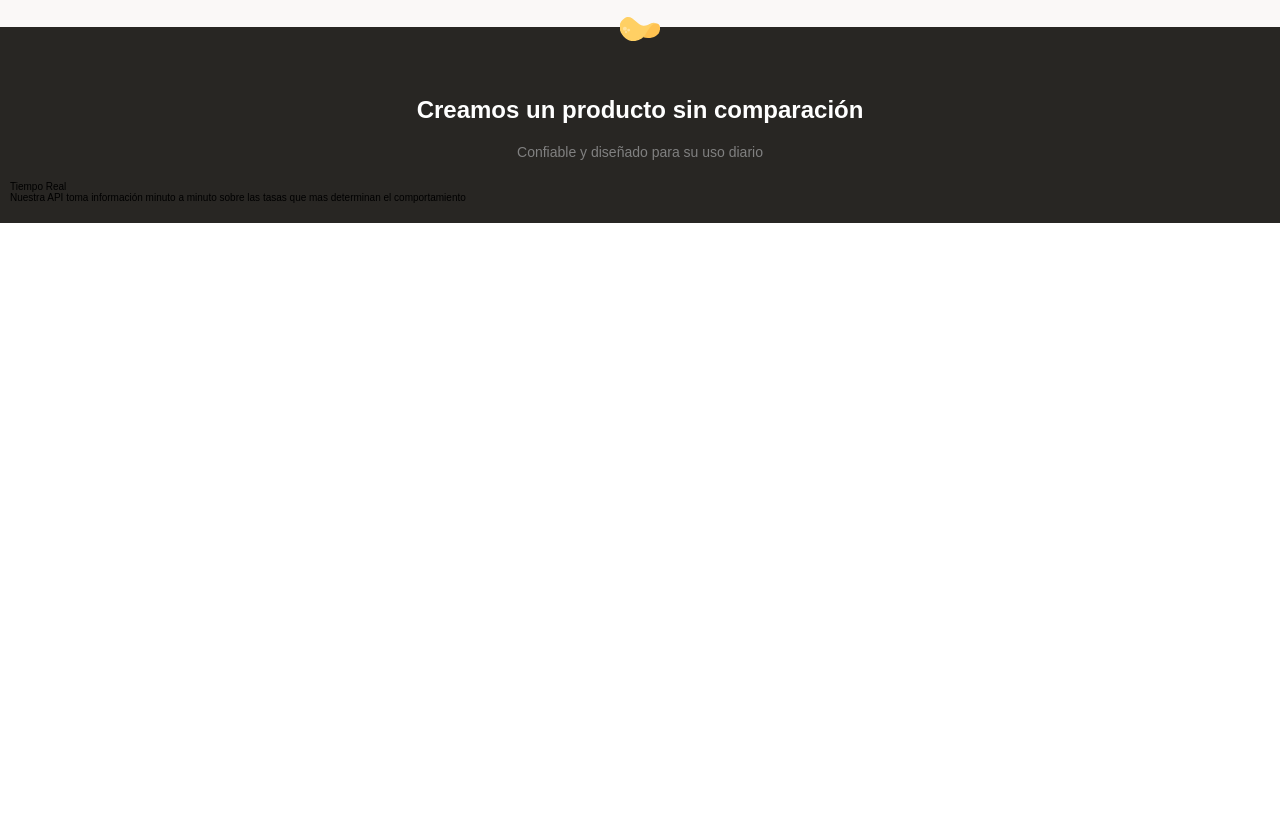
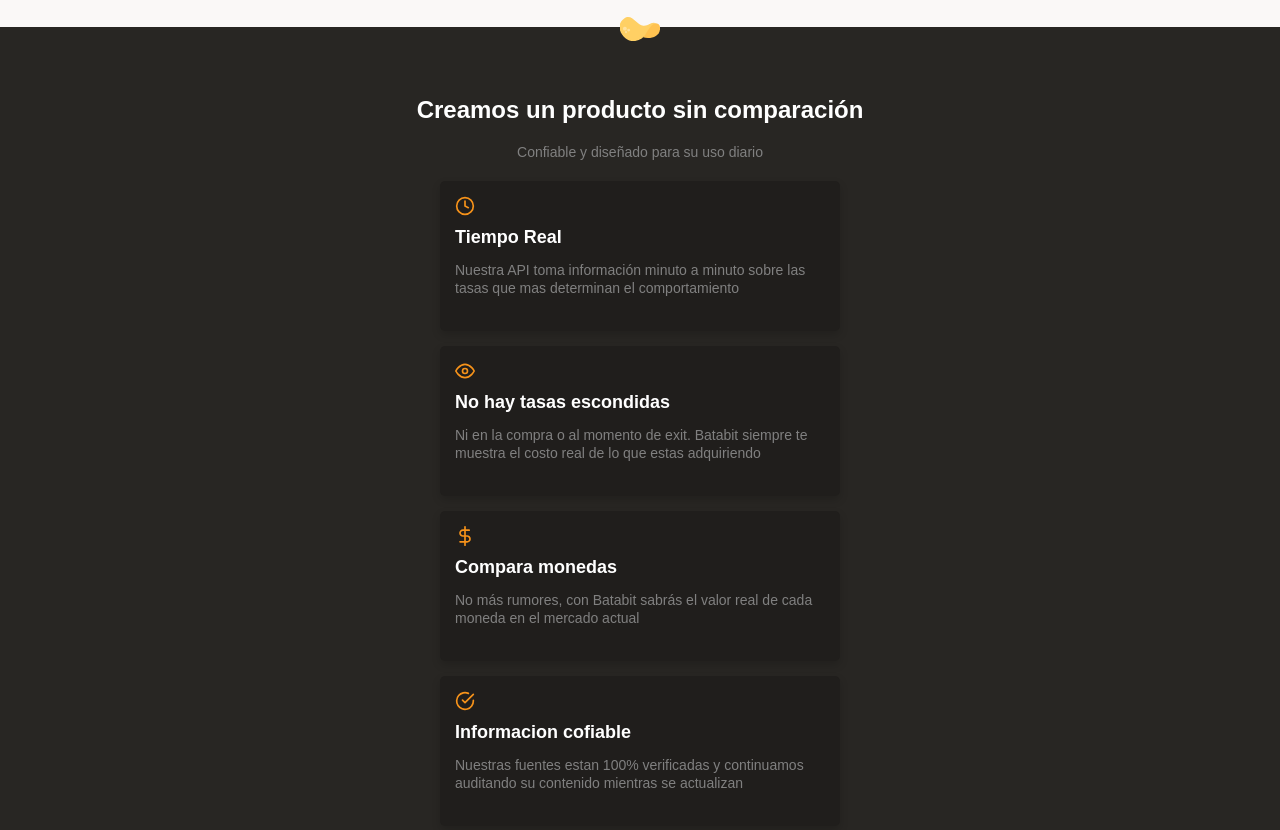
Before and after one commit to danielcarranzar/MobileFirst-Template, a plain HTML site: page index.html in a window 1280 px wide. Shown: the part 1129-1959 px from the top of the page. Before the commit the page ends 1352 px from the top, so only its background shows below. Drawn offline with Linux system fonts and the light colour scheme.

Commit message:
Info cards designed

```diff
--- a/index.html
+++ b/index.html
@@ -4,7 +4,7 @@
     <meta charset="UTF-8">
     <meta http-equiv="X-UA-Compatible" content="IE=edge">
     <meta name="viewport" content="width=device-width, initial-scale=1.0">
-    <title>Document</title>
+    <title>Batabit Movil</title>
     <link href=“https://fonts.googleapis.com/css2?family=DM+Sans:wght@400;500;700&family=Inter:wght@300;500&display=swap” rel=“stylesheet”>
     <link rel="stylesheet" href="styles.css">
 </head>
@@ -70,6 +70,27 @@
                         determinan el comportamiento
                     </p>
                 </article>
+                <article class="product-card">
+                    <span class="eye"></span>
+                    <p class="product-card-title">No hay tasas escondidas</p>
+                    <p class="product-card-body">Ni en la compra o al momento de exit.
+                        Batabit siempre te muestra el costo real de lo que estas adquiriendo
+                    </p>
+                </article>
+                <article class="product-card">
+                    <span class="coin"></span>
+                    <p class="product-card-title">Compara monedas</p>
+                    <p class="product-card-body">No más rumores, con Batabit sabrás el valor real de
+                        cada moneda en el mercado actual
+                    </p>
+                </article>
+                <article class="product-card">
+                    <span class="verified"></span>
+                    <p class="product-card-title">Informacion cofiable</p>
+                    <p class="product-card-body">Nuestras fuentes estan 100% verificadas y continuamos
+                         auditando su contenido mientras se actualizan
+                    </p>
+                </article>
             </section>
         </section>
         <section></section>
--- a/styles.css
+++ b/styles.css
@@ -286,3 +286,71 @@
     color: #808080;
     margin-bottom: 20px;
 }
+
+.product-card-container .product-card{
+    width: 90%;
+    height: 150px;
+    min-width: 288px;
+    max-width: 400px;
+    margin: 15px auto;
+    padding: 15px;
+    border-radius: 5px;
+    box-shadow: 0 4px 8px rgba(0, 0,0, 0.16);
+    background-color: var(--black);
+}
+
+.product-card .product-card-title{
+    color: var(--just-white);
+    font-size: 1.8rem;
+    line-height: 1.8rem;
+    font-weight: bold;
+    margin-bottom: 15px;
+}
+
+.product-card .product-card-body{
+    color: #808080;
+    font-size: 1.4rem;
+    line-height: 1.8rem;
+    font-weight: 500;
+    margin-bottom: 15px;
+}
+
+.product-card .clock{
+    width: 20px;
+    height: 20px;
+    background-image: url('./assets/icons/clock.svg');
+    display: inline-block;
+    background-repeat: no-repeat;
+    background-size: cover;
+    margin-bottom: 10px;
+}
+
+.product-card .eye{
+    width: 20px;
+    height: 20px;
+    background-image: url('./assets/icons/eye.svg');
+    display: inline-block;
+    background-repeat: no-repeat;
+    background-size: cover;
+    margin-bottom: 10px;
+}
+
+.product-card .coin{
+    width: 20px;
+    height: 20px;
+    background-image: url('./assets/icons/dollar-sign.svg');
+    display: inline-block;
+    background-repeat: no-repeat;
+    background-size: cover;
+    margin-bottom: 10px;
+}
+
+.product-card .verified{
+    width: 20px;
+    height: 20px;
+    background-image: url('./assets/icons/check-circle.svg');
+    display: inline-block;
+    background-repeat: no-repeat;
+    background-size: cover;
+    margin-bottom: 10px;
+}
```
